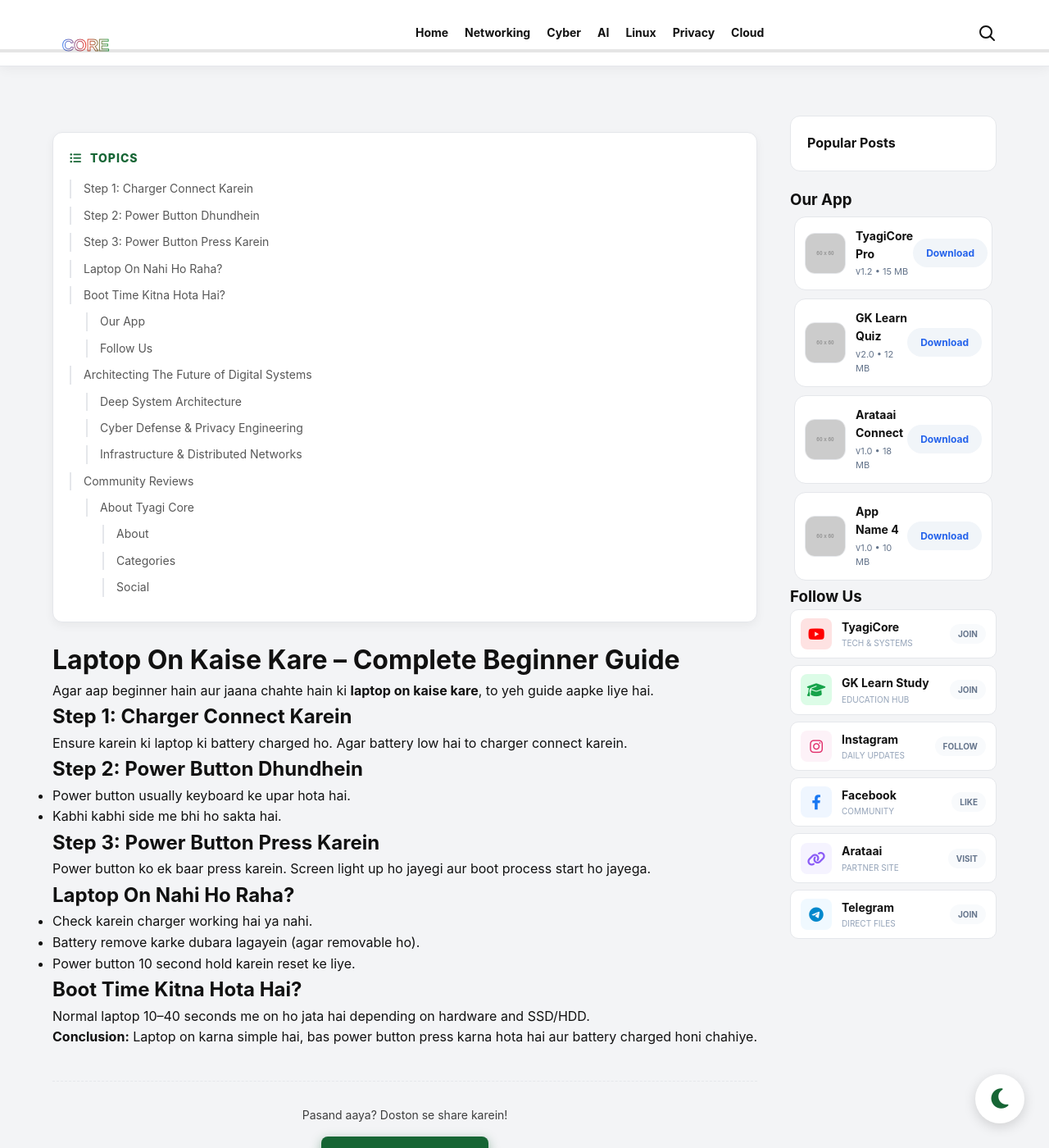
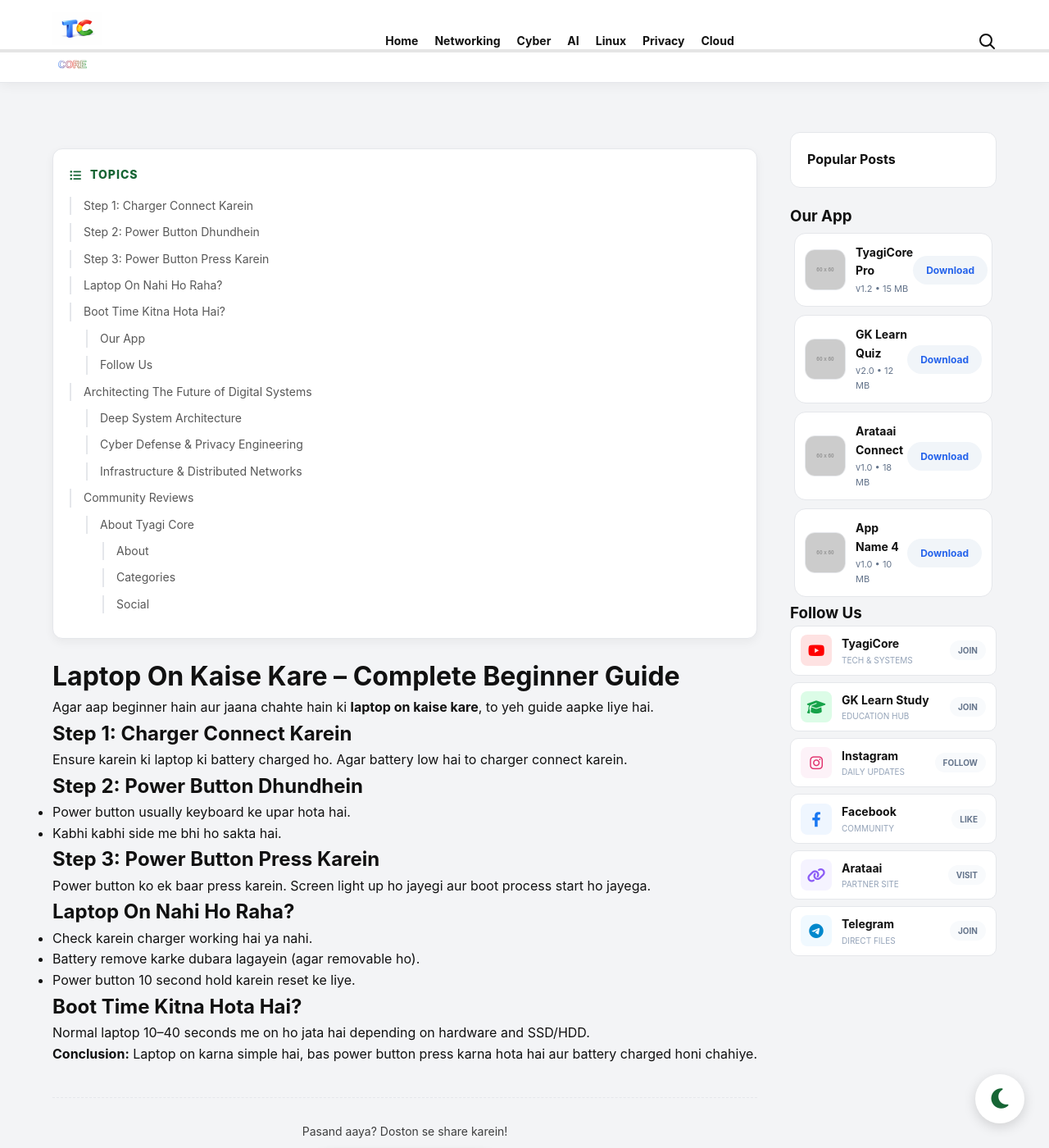
Before and after one commit to HimanshuTyagiJi/TyagiCore, a Jekyll site: the page built from laptop-on-kaise-karen.html, in a window 1280 px wide and 1400 px high. Shown: the whole window at 82% size. Built offline with Jekyll 4.4.1, drawn with Linux system fonts in a browser that asks for light colours.

Commit message:
Update default.html

```diff
--- a/_layouts/default.html
+++ b/_layouts/default.html
@@ -13,7 +13,7 @@
 <header class="header">
   <div class="header-inner">
 <a href="{{ '/' | relative_url }}" class="logo">
-
+<img src="{{ 'assets/images/tyagicore.png' | relative_url }}" alt="Tyagi Core" style="height: 40px; vertical-align: middle; margin-right: 10px;">
 <svg width="220" height="60" viewBox="0 0 500 150"
      xmlns="http://www.w3.org/2000/svg">
 
@@ -86,7 +86,7 @@
 
 .logo svg {
   display: block;
-  height: 50px;
+  height: 30px;
   width: auto;
 }
 </style>
```
